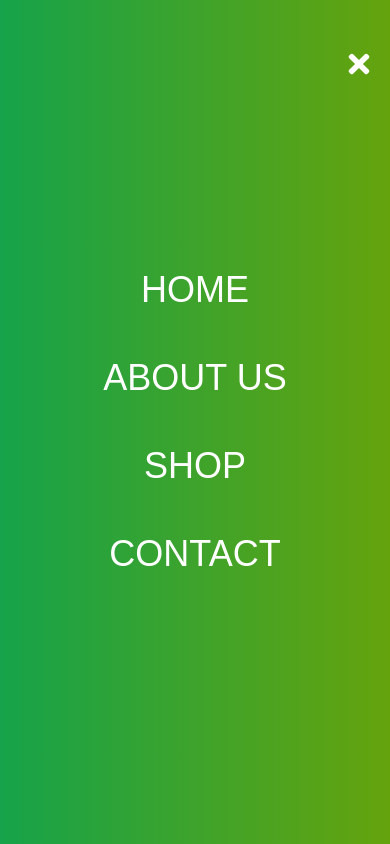
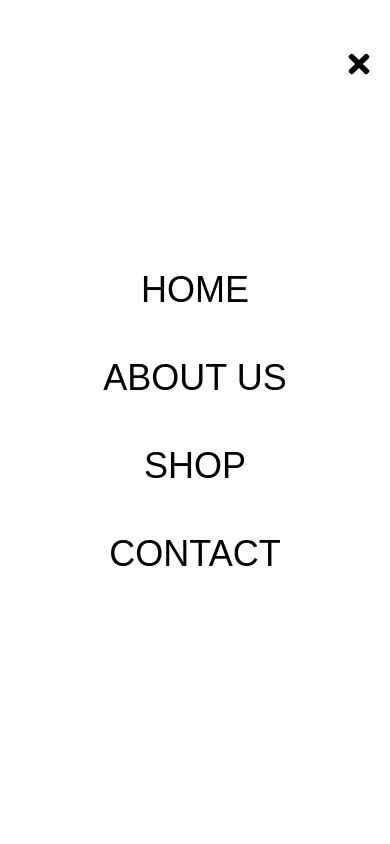
Before and after one commit to blessingsmart/flora, a React (Vite) app: page / in a window 390 px wide. Both pictures are taken after a click on the element 367 px from the left and 64 px from the top of the page. Built offline with nearby package versions, Linux system fonts and the light colour scheme.

Commit message:
edited the mobile responsiveness of navbar 	modified:   src/component/navbar.jsx

```diff
--- a/src/component/navbar.jsx
+++ b/src/component/navbar.jsx
@@ -46,7 +46,7 @@ export const Navbar = () => {
   return (
     <div className="flex justify-between drop-shadow-md sm:px-10 items-center w-screen h-32 text-black bg-white/70 fixed z-50">
       <RouterLink to="/" className="flex items-center">
-        <h1 className="text-lg font-signature md:text-5xl ">Casade Floral</h1>
+        <h1 className="text-4xl font-signature md:text-5xl ">Casade Floral</h1>
       </RouterLink>
       <ul className="hidden md:flex md:gap-4">
         {links.map(({ id, link, title, to }) => (
@@ -72,16 +72,16 @@ export const Navbar = () => {
 
       <div
         onClick={() => setNav(!nav)}
-        className="cursor-pointer pr-4 z-10 text-white md:hidden"
+        className="cursor-pointer pr-4 z-10 text-black md:hidden"
       >
         {nav ? <FaTimes size={30} /> : <FaBars size={30} />}
       </div>
       {nav && (
-        <ul className="flex flex-col justify-center items-center absolute top-0 left-0 w-full h-screen bg-gradient-to-r from-green-600 to-lime-600">
+        <ul className="flex flex-col justify-center items-center absolute top-0 left-0 w-full h-screen bg-white">
           {links.map(({ id, link, title, to }) => (
             <li
               key={id}
-              className="px-4 cursor-pointer text-white capitalize py-6 text-4xl"
+              className="px-4 cursor-pointer text-black capitalize py-6 text-4xl"
             >
               {to ? (
                 <ScrollLink
```
